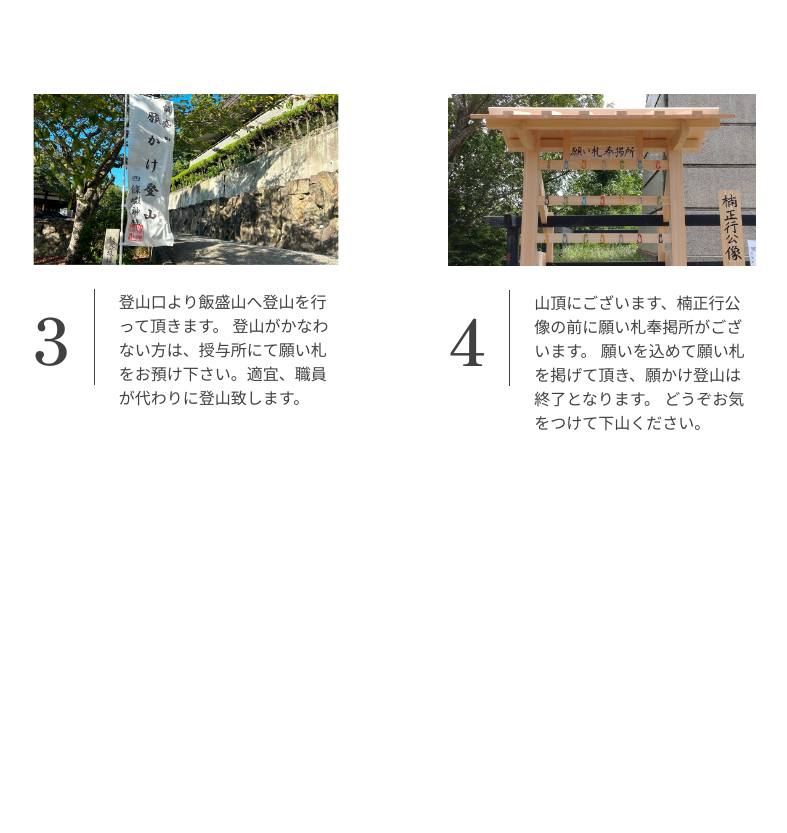
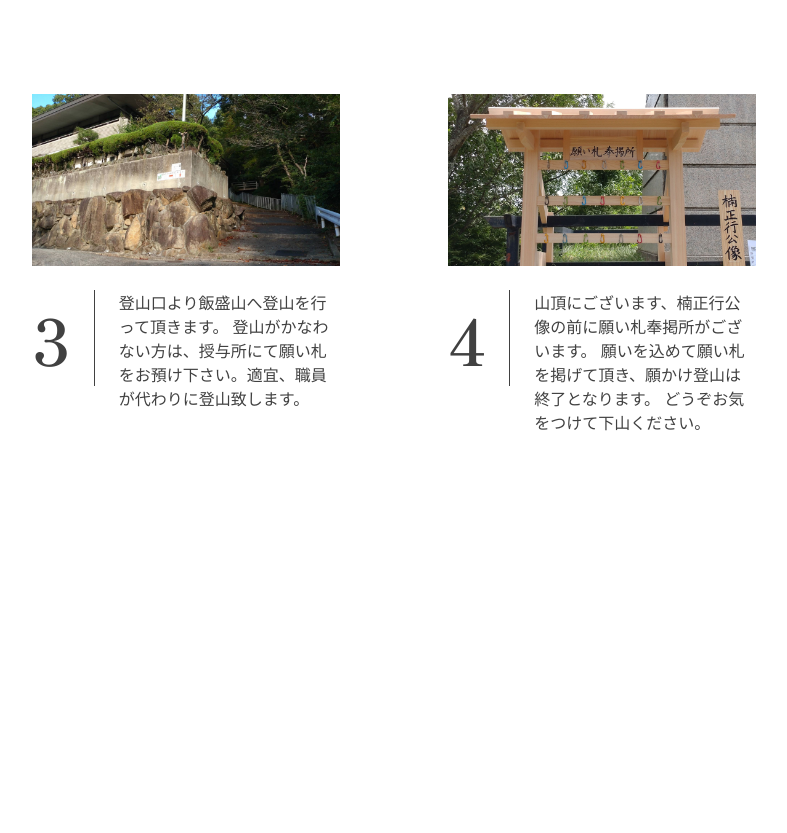
Before and after one commit to soga-johnny/s-jinja, a Next.js app: page /hiking in a window 1280 px wide. Shown: the part 2770-3603 px from the top of the page, without its empty margins (246-1033 px from the left). Built offline with nearby package versions, Linux system fonts and the light colour scheme.

Commit message:
changeHikingImage

```diff
--- a/src/app/hiking/hiking.js
+++ b/src/app/hiking/hiking.js
@@ -129,7 +129,7 @@
 
               <div className={styles.stepsItem}>
                 <Image
-                  src={"/hiking/step3.jpg"}
+                  src={"/hiking/step32.jpg"}
                   width={500}
                   height={335}
                   alt="imoriyamaImages"
```
Also changed, not shown: public/hiking/step0.jpg (added), public/hiking/step32.jpg (added).
